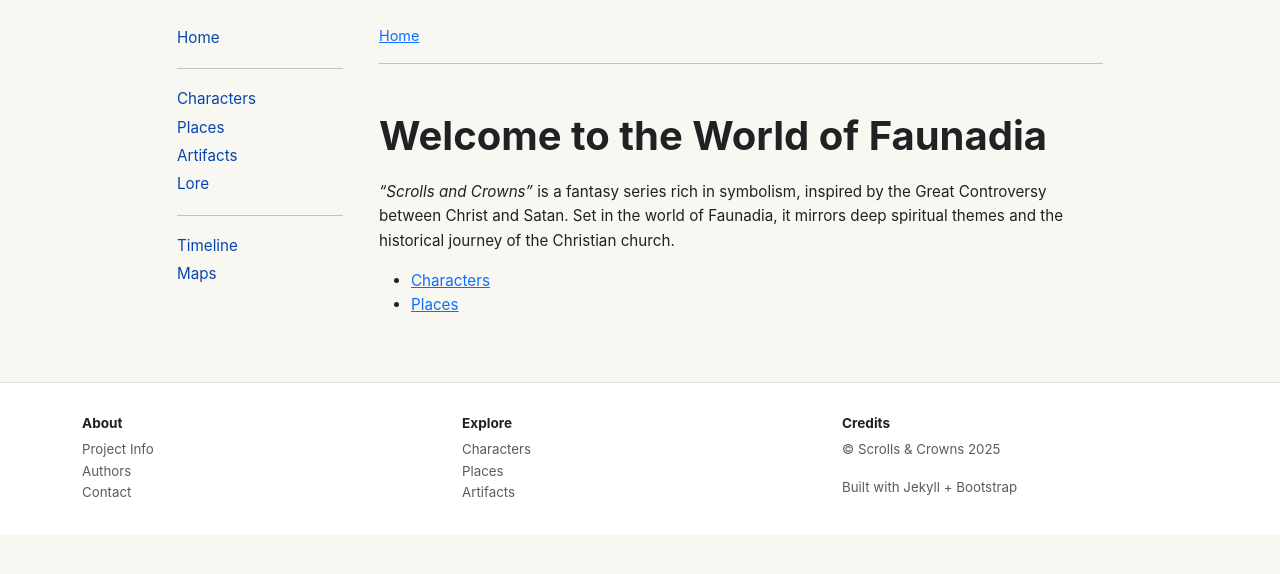
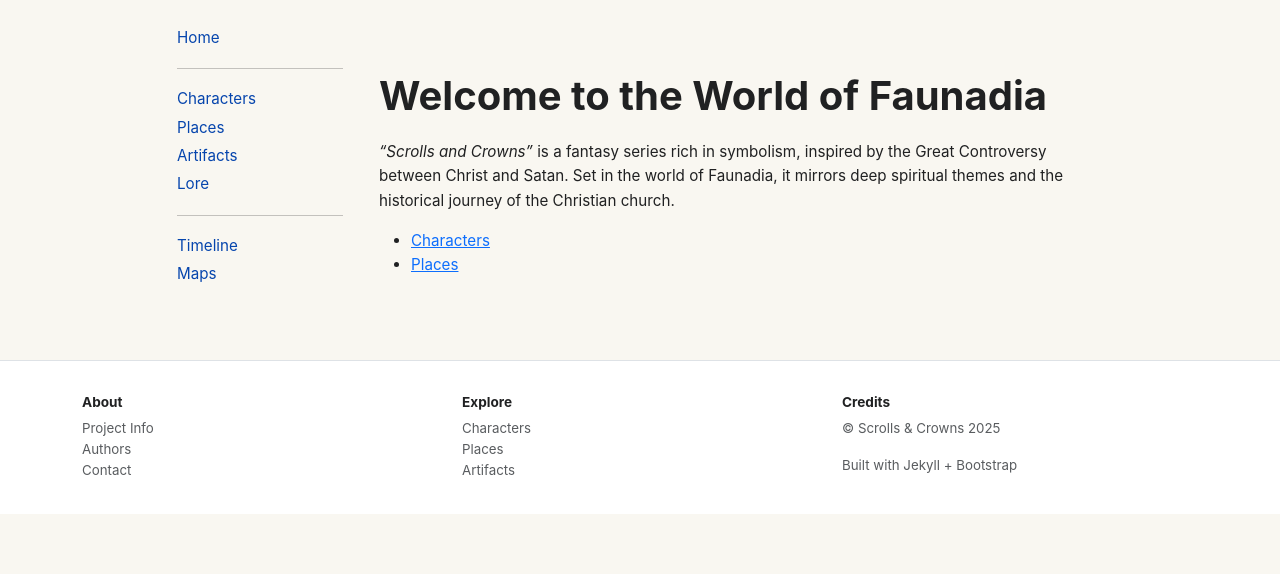
Before and after one commit to scrollsandcrowns/Wiki, a Jekyll site: the page built from index.html, in a window 1280 px wide. Shown: the top 574 px of the page. Built offline with Jekyll 4.4.1, drawn with Linux system fonts in a browser that asks for light colours.

Commit message:
Update default.html

```diff
--- a/_layouts/default.html
+++ b/_layouts/default.html
@@ -65,8 +65,6 @@
 
       <!-- Main content (wide) -->
       <main class="col-lg-8 col-md-9 ps-md-4">
-        {% include breadcrumbs.html %}
-        <hr>
         {{ content }}
       </main>
     </div>
```
